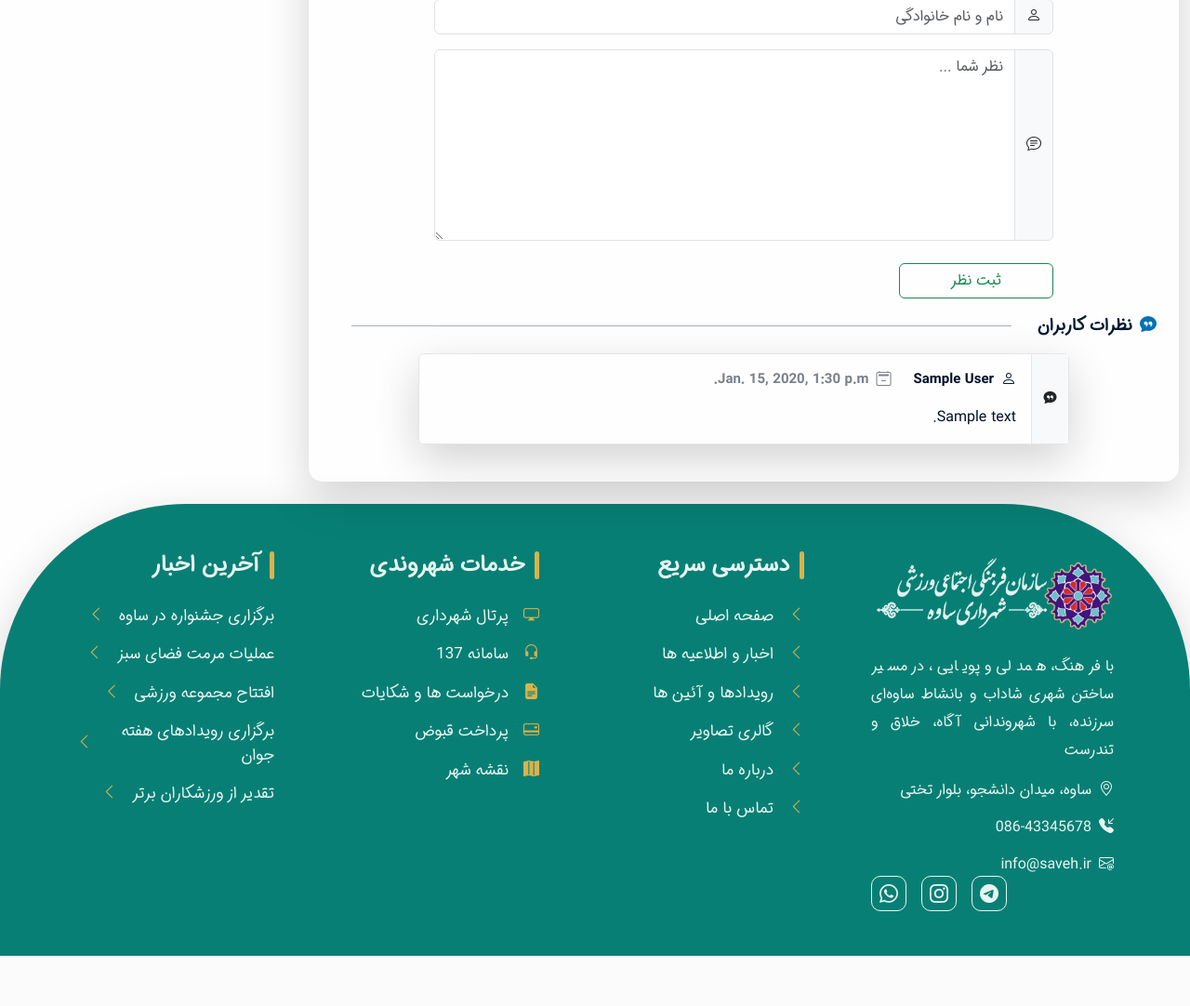
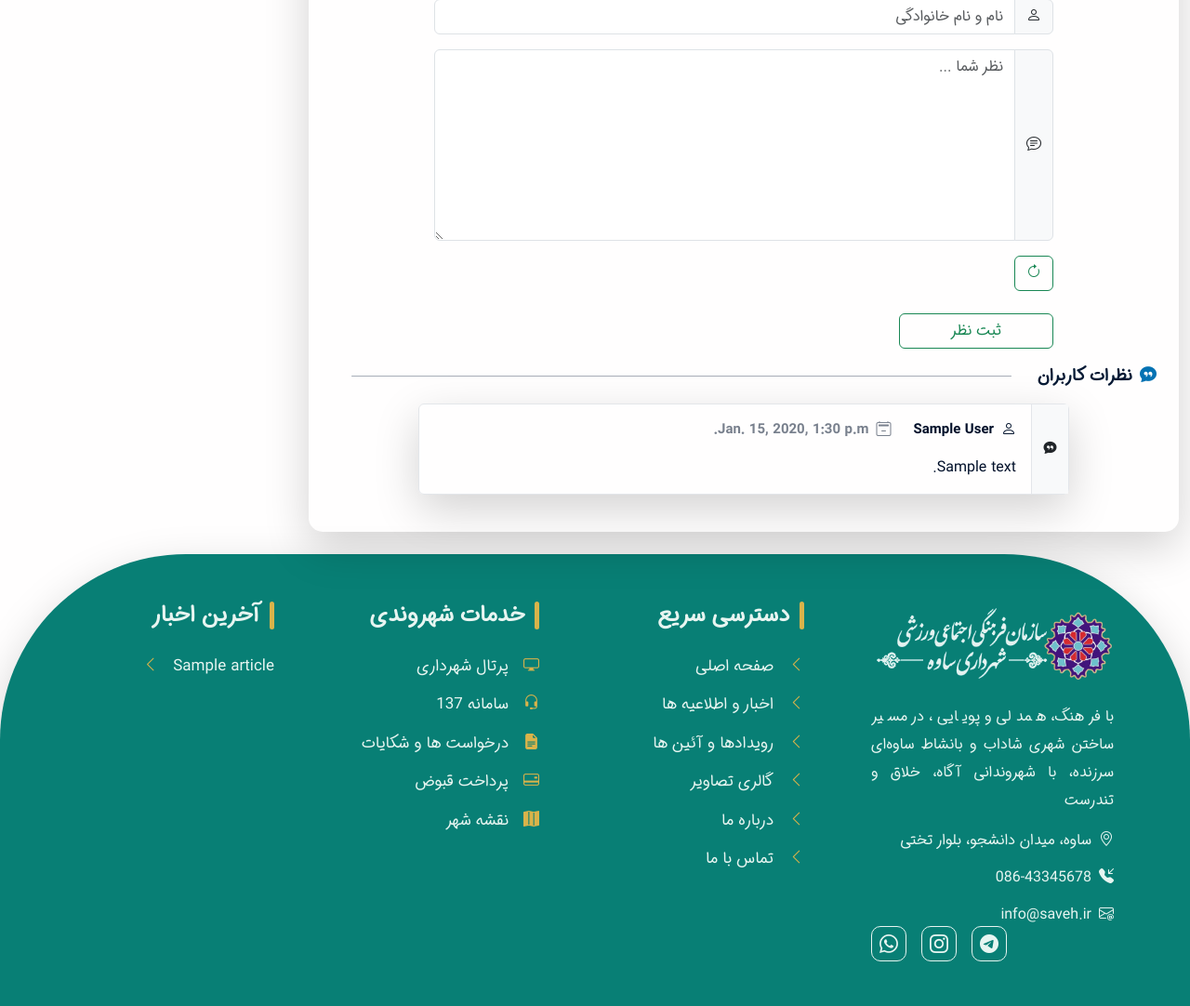
Before and after one commit to nobahar-dev/saveh_cultural_dj, a Django app: a page that uses app/templates/base.html in a window 1280 px wide. Shown: the part 1021-2103 px from the top of the page at 93% size. Before the commit the page ends 2049 px from the top, so only its background shows below. Run offline with Django 5.2, Linux system fonts and the light colour scheme; tables that the repository leaves empty hold one stand-in row (values such as "Sample post"); grey boxes marked "Sample" are stand-in pictures; some libraries are stand-ins or nearby versions.

Commit message:
11.2.2026 office

```diff
--- a/app/app/settings.py
+++ b/app/app/settings.py
@@ -69,6 +69,7 @@ TEMPLATES = [
                 'django.template.context_processors.request',
                 'django.contrib.auth.context_processors.auth',
                 'django.contrib.messages.context_processors.messages',
+                'blog.context_processors.footer_latest_news',
             ],
         },
     },
--- /dev/null
+++ b/app/blog/context_processors.py
@@ -0,0 +1,9 @@
+from .models import Article
+
+
+def footer_latest_news(request):
+    footer_latest_news = Article.objects.filter(article_type=Article.ArticleType.NEWS, status=Article.Status.PUBLISHED).order_by('-created_at')[:3]
+    context = {
+        'footer_latest_news': footer_latest_news,
+    }
+    return context
--- a/app/blog/forms.py
+++ b/app/blog/forms.py
@@ -1,8 +1,29 @@
 from django import forms
 from .models import Comment
+from captcha.fields import CaptchaField
 
 
 class CommentForm(forms.ModelForm):
+    captcha = CaptchaField(label='کد امنیتی', error_messages={
+        'required': 'لطفا کد امنیتی را وارد کنید',
+        'invalid': 'کد امنیتی وارد شده صحیح نیست'
+    })
     class Meta:
         model = Comment
         fields = ['full_name', 'text']
+
+    def clean_full_name(self):
+        full_name = self.cleaned_data['full_name'].strip()
+
+        if len(full_name) < 3:
+            raise forms.ValidationError('نام و نام خانوادگی باید حداقل 3 کاراکتر داشته باشد')
+
+        return full_name
+
+    def clean_text(self):
+        text = self.cleaned_data['text'].strip()
+
+        if not text:
+            raise forms.ValidationError('فیلد پیام نمی تواند خالی باشد')
+
+        return text
--- a/app/blog/templates/blog/detail.html
+++ b/app/blog/templates/blog/detail.html
@@ -80,6 +80,7 @@
 
                     <form method='post' class="frm-send-comment w-75 mx-auto mt-3">
                         {% csrf_token %}
+                        {{ comment_form.full_name.errors }}
                         <div class="input-group mb-3">
                             <span class="input-group-text" id="name_family">
                                 <i class="bi bi-person"></i>
@@ -87,11 +88,28 @@
                             <input type="text" class="form-control" placeholder="نام و نام خانوادگی" id="full_name" name="full_name">
                         </div>
 
+                        {{ comment_form.text.errors }}
                         <div class="input-group">
                             <span class="input-group-text">
                                 <i class="bi bi-chat-text"></i>
                             </span>
                             <textarea name="text" id="text" class="form-control" placeholder="نظر شما ..." rows="8"></textarea>
+                        </div>
+
+                        <div class="mt-3">
+                            <div class="d-flex align-items-center gap-2 flex-wrap">
+                                {{ comment_form.captcha }}
+
+                                <button type="button" id="refresh-captcha" class="btn btn-outline-success" title="تغییر کد امنیتی" aria-label="تغییر کد امنیتی" >
+                                    <i class="bi bi-arrow-clockwise"></i>
+                                </button>
+                            </div>
+
+                            {% if comment_form.captcha.errors %}
+                                <div class="text-danger small mt-2">
+                                    {{ comment_form.captcha.errors }}
+                                </div>
+                            {% endif %}
                         </div>
 
                         <button type="submit" class="btn btn-outline-success w-25 mt-4">ثبت نظر</button>
@@ -235,4 +253,53 @@
             {% endif %}
         {% endfor %}
     {% endif %}
+
+    <script>
+        document.addEventListener('DOMContentLoaded', function () {
+        const refreshButton = document.getElementById('refresh-captcha');
+
+        if (!refreshButton) return;
+
+        refreshButton.addEventListener('click', function () {
+            const captchaImage = document.querySelector(
+                'img.captcha'
+            );
+
+            const captchaHiddenInput = document.querySelector(
+                'input[name="captcha_0"]'
+            );
+
+            const captchaTextInput = document.querySelector(
+                'input[name="captcha_1"]'
+            );
+
+            if (!captchaImage || !captchaHiddenInput || !captchaTextInput) {
+                return;
+            }
+
+            fetch('/captcha/refresh/', {
+                method: 'GET',
+                headers: {
+                    'X-Requested-With': 'XMLHttpRequest'
+                }
+            })
+            .then(response => {
+                if (!response.ok) {
+                    throw new Error('خطا در دریافت کپچای جدید');
+                }
+
+                return response.json();
+            })
+            .then(data => {
+                captchaImage.src = data.image_url;
+                captchaHiddenInput.value = data.key;
+                captchaTextInput.value = '';
+                captchaTextInput.focus();
+            })
+            .catch(error => {
+                console.error(error);
+            });
+        });
+    });
+    </script>
 {% endblock scripts %}
--- a/app/home/templates/home/home.html
+++ b/app/home/templates/home/home.html
@@ -207,7 +207,7 @@
 
                                 <div class="last-event-back">
                                     <h5>{{ event.title }}</h5>
-                                    <div class="mt-4">{{ event.summary|truncatechars:100 }}</div>
+                                    <div class="mt-4">{{ event.summary|truncatechars:100|safe }}</div>
                                     <a href="{% url 'blog:article_detail' slug=event.slug %}" class="btn btn-outline-warning mt-4">مشاهده بیشتر</a>
                                 </div>
                             </div>
@@ -256,7 +256,7 @@
                                         <div class="m-news-extra d-flex justify-content-end mt-2">
                                             <p>{{ news.created_at|to_jalali:'%Y/%m/%d' }}</p>
                                             <div class="ms-4">
-                                                <span>{{ news.view_count }}</span>
+                                                <span>{{ news.view_count|truncatechars:100|safe }}</span>
                                                 <i class="bi bi-eye"></i>
                                             </div>
                                         </div>
@@ -294,7 +294,7 @@
                                             {{ news.title }}
                                         </h3>
                                         <div class="news-excerpt mt-2">
-                                            {{ news.summary|truncatechars:150 }}
+                                            {{ news.summary|truncatechars:100|safe }}
                                         </div>
                                         <a href="{% url 'blog:article_detail' slug=news.slug %}" class="news-read d-flex align-content-center justify-content-end text-decoration-none gap-2 mt-2">
                                             <span>مطالعه بیشتر</span>
--- a/app/static/css/style.css
+++ b/app/static/css/style.css
@@ -557,7 +557,7 @@ nav.navbar {
 }
 
 .news-excerpt {
-    max-height: max-content;
+    max-height: 60px;
     font-family: 'sansdn_regular';
     font-size: 15px;
     text-align: justify;
--- a/app/templates/base.html
+++ b/app/templates/base.html
@@ -9,6 +9,11 @@
     <link rel="stylesheet" href="{% static "css/bootstrap.rtl.min.css" %}">
     {% block css_styles %}{% endblock css_styles %}
     <link rel="stylesheet" href="{% static 'css/style.css' %}">
+    <link rel="icon" type="image/png" sizes="180x180" href="{% static "../static/images/favicons/favicon-180x180.png" %}">
+    <link rel="icon" type="image/png" sizes="96x96" href="{% static "../static/images/favicons/favicon-96x96.png" %}">
+    <link rel="icon" type="image/png" sizes="32x32" href="{% static "../static/images/favicons/favicon-32x32.png" %}">
+    <link rel="icon" type="image/png" sizes="16x16" href="{% static "../static/images/favicons/favicon-16x16.png" %}">
+    <link rel="shortcut icon" type="image/png" href="{% static "../static/images/favicons/favicon.png" %}">
     <title>{% block title %}{% endblock title %}</title>
 </head>
 <body>
--- a/app/templates/footer.html
+++ b/app/templates/footer.html
@@ -44,37 +44,37 @@
                         </div>
                         <ul class="quick-wrapper list-unstyled mt-4 d-flex flex-column justify-content-center gap-3">
                             <li class="quick-item">
-                                <a href="#" class="quick-link text-decoration-none d-flex align-content-center align-items-center gap-3">
+                                <a href="{% url 'home:home' %}" class="quick-link text-decoration-none d-flex align-content-center align-items-center gap-3">
                                     <i class="bi bi-chevron-left"></i>
                                     <span>صفحه اصلی</span>
                                 </a>
                             </li>
                             <li class="quick-item">
-                                <a href="#" class="quick-link text-decoration-none d-flex align-content-center align-items-center gap-3">
+                                <a href="{% url 'blog:blog' %}?type=news" class="quick-link text-decoration-none d-flex align-content-center align-items-center gap-3">
                                     <i class="bi bi-chevron-left"></i>
                                     <span>اخبار و اطلاعیه ها</span>
                                 </a>
                             </li>
                             <li class="quick-item">
-                                <a href="#" class="quick-link text-decoration-none d-flex align-content-center align-items-center gap-3">
+                                <a href="{% url 'blog:blog' %}?type=events" class="quick-link text-decoration-none d-flex align-content-center align-items-center gap-3">
                                     <i class="bi bi-chevron-left"></i>
                                     <span>رویدادها و آئین ها</span>
                                 </a>
                             </li>
                             <li class="quick-item">
-                                <a href="#" class="quick-link text-decoration-none d-flex align-content-center align-items-center gap-3">
+                                <a href="{% url 'blog:blog' %}?type=galleries" class="quick-link text-decoration-none d-flex align-content-center align-items-center gap-3">
                                     <i class="bi bi-chevron-left"></i>
                                     <span>گالری تصاویر</span>
                                 </a>
                             </li>
                             <li class="quick-item">
-                                <a href="#" class="quick-link text-decoration-none d-flex align-content-center align-items-center gap-3">
+                                <a href="{% url 'home:about' %}" class="quick-link text-decoration-none d-flex align-content-center align-items-center gap-3">
                                     <i class="bi bi-chevron-left"></i>
                                     <span>درباره ما</span>
                                 </a>
                             </li>
                             <li class="quick-item">
-                                <a href="#" class="quick-link text-decoration-none d-flex align-content-center align-items-center gap-3">
+                                <a href="{% url 'home:contact' %}" class="quick-link text-decoration-none d-flex align-content-center align-items-center gap-3">
                                     <i class="bi bi-chevron-left"></i>
                                     <span>تماس با ما</span>
                                 </a>
@@ -127,36 +127,16 @@
                             آخرین اخبار
                         </div>
                         <ul class="quick-wrapper list-unstyled mt-4 d-flex flex-column justify-content-center gap-3">
-                            <li class="quick-item">
-                                <a href="#" class="quick-link text-decoration-none d-flex align-content-center align-items-center gap-3">
-                                    <span>برگزاری جشنواره در ساوه</span>
-                                    <i class="bi bi-chevron-left"></i>
-                                </a>
-                            </li>
-                            <li class="quick-item">
-                                <a href="#" class="quick-link text-decoration-none d-flex align-content-center align-items-center gap-3">
-                                    <span>عملیات مرمت فضای سبز</span>
-                                    <i class="bi bi-chevron-left"></i>
-                                </a>
-                            </li>
-                            <li class="quick-item">
-                                <a href="#" class="quick-link text-decoration-none d-flex align-content-center align-items-center gap-3">
-                                    <span>افتتاح مجموعه ورزشی</span>
-                                    <i class="bi bi-chevron-left"></i>
-                                </a>
-                            </li>
-                            <li class="quick-item">
-                                <a href="#" class="quick-link text-decoration-none d-flex align-content-center align-items-center gap-3">
-                                    <span>برگزاری رویدادهای هفته جوان</span>
-                                    <i class="bi bi-chevron-left"></i>
-                                </a>
-                            </li>
-                            <li class="quick-item">
-                                <a href="#" class="quick-link text-decoration-none d-flex align-content-center align-items-center gap-3">
-                                    <span>تقدیر از ورزشکاران برتر</span>
-                                    <i class="bi bi-chevron-left"></i>
-                                </a>
-                            </li>
+                            {% if footer_latest_news %}
+                                {% for news in footer_latest_news %}
+                                    <li class="quick-item">
+                                        <a href="{% url 'blog:article_detail' slug=news.slug %}" class="quick-link text-decoration-none d-flex align-content-center align-items-center gap-3">
+                                            <span>{{ news.title }}</span>
+                                            <i class="bi bi-chevron-left"></i>
+                                        </a>
+                                    </li>
+                                {% endfor %}
+                            {% endif %}
                         </ul>
                     </div>
                 </div>
```
Also changed, not shown: app/static/images/favicons/favicon-16x16.png (added), app/static/images/favicons/favicon-180x180.png (added), app/static/images/favicons/favicon-32x32.png (added), app/static/images/favicons/favicon-96x96.png (added), app/static/images/favicons/favicon.png (added).
